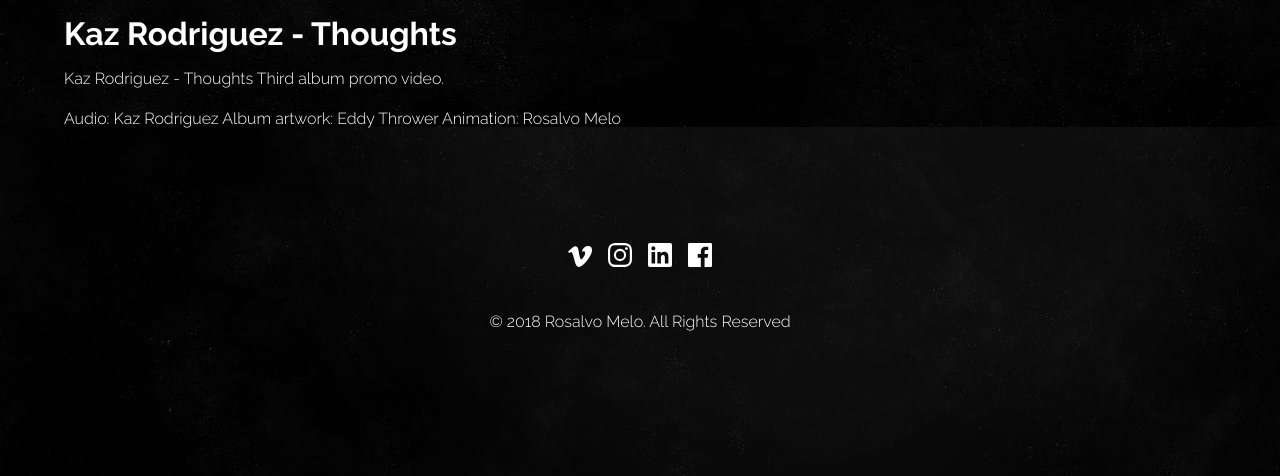
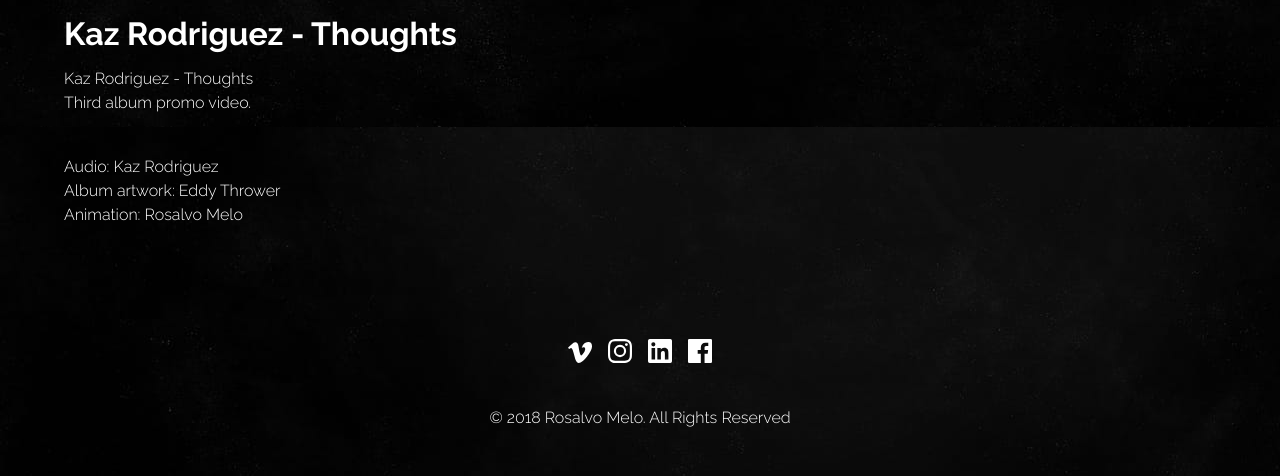
Before and after one commit to luisbraga/rosalvomelo, a Jekyll site: the page built from _projects/kaz-rodriguez-thoughts.markdown, in a window 1280 px wide. Shown: the part 946-1422 px from the top of the page. Built offline with Jekyll 4.4.1, drawn with Linux system fonts in a browser that asks for light colours; part of the change alters nothing that is shown.

```diff
--- a/_projects/kaz-rodriguez-thoughts.markdown
+++ b/_projects/kaz-rodriguez-thoughts.markdown
@@ -6,9 +6,9 @@ featured_video: 251718295
 thumbnail_image: "/uploads/KR.jpg"
 ---
 
-Kaz Rodriguez - Thoughts
-Third album promo video.
+Kaz Rodriguez - Thoughts<br>
+Third album promo video.<br>
 
-Audio: Kaz Rodriguez
-Album artwork: Eddy Thrower
-Animation: Rosalvo Melo
+<br>Audio: Kaz Rodriguez<br>
+Album artwork: Eddy Thrower<br>
+Animation: Rosalvo Melo<br>
```
